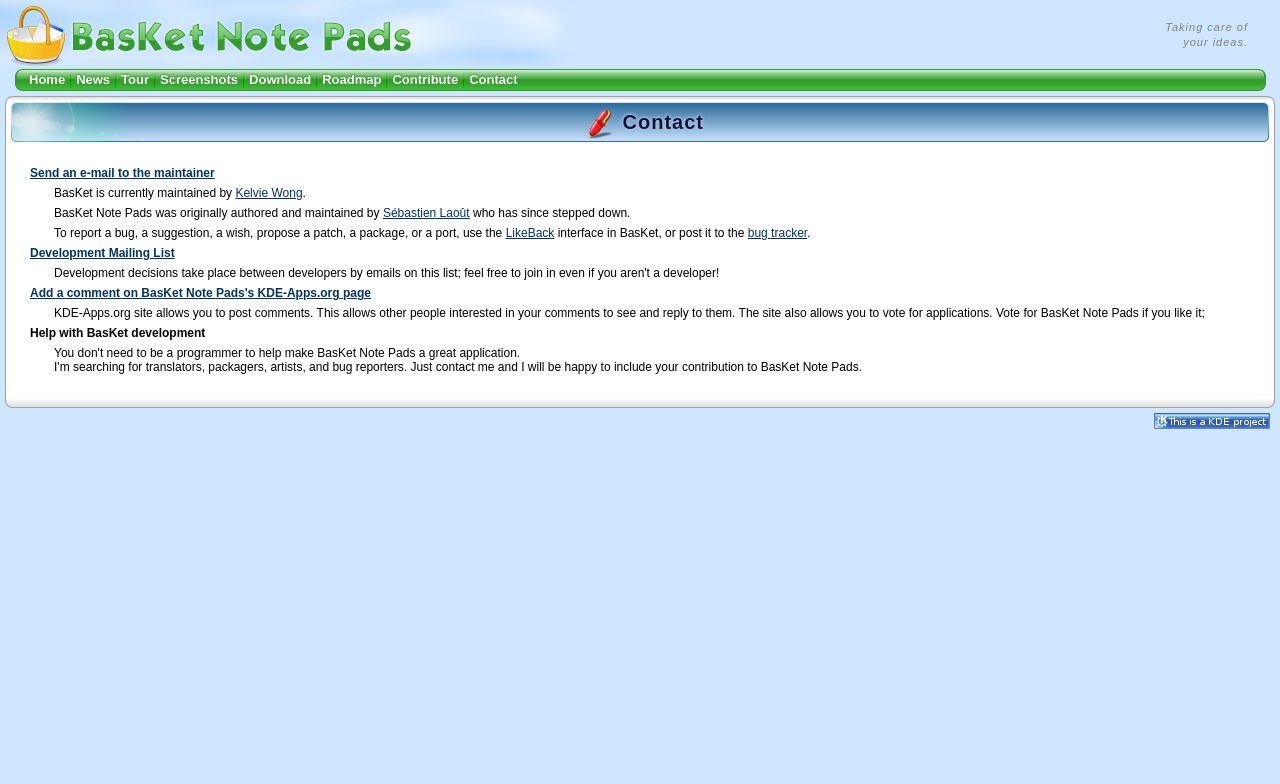
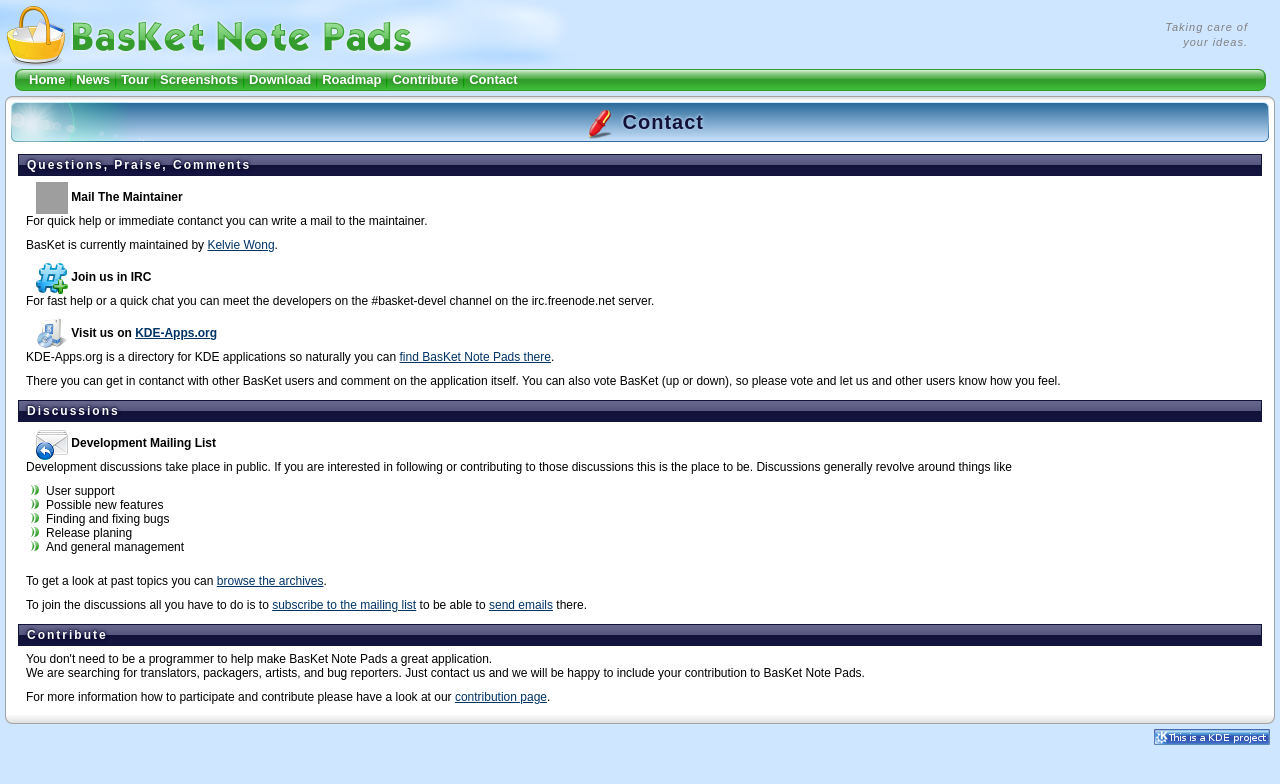
Before and after one commit to basket-notepads/basket-website, a PHP site: page /contact.php in a window 1280 px wide. Shown: the top 784 px of the page. Run offline with PHP 8.4, Linux system fonts and the light colour scheme; grey boxes are pictures that could not be loaded.

Commit message:
Redid contact.php using parts from contribute.php.

```diff
--- a/contact.php
+++ b/contact.php
@@ -6,18 +6,73 @@
 ?>
 <?php echoH2(); ?>
 
-    <dl>
-      <dt><? emailLink("Send an e-mail to the maintainer") ?></dt>
-        <dd>BasKet is currently maintained by <a href="mailto:kelvie@ieee.org">Kelvie Wong</a>.</dd>
-	<dd>BasKet Note Pads was originally authored and maintained by <a href="mailto:slaout@linux62.org">Sébastien Laoût</a> who has since stepped down.</dd>
-	<dd>To report a bug, a suggestion, a wish, propose a patch, a package, or a port, use the <a href="likeback.php">LikeBack</a> interface in BasKet, or post it to the <a href="bugs/">bug tracker</a>.</dd>
-      <dt><a href="mailinglist.php">Development Mailing List</a></dt>
-        <dd>Development decisions take place between developers by emails on this list; feel free to join in even if you aren't a developer!</dd>
-      <dt><a href="http://kde-apps.org/content/show.php?content=10020">Add a comment on BasKet Note Pads's KDE-Apps.org page</a></dt>
-        <dd>KDE-Apps.org site allows you to post comments. This allows other people interested in your comments to see and reply to them. The site also allows you to vote for applications. Vote for BasKet Note Pads if you like it;</dd>
-      <dt>Help with BasKet development</dt>
-        <dd>You don't need to be a programmer to help make BasKet Note Pads a great application.<br>
-          I'm searching for translators, packagers, artists, and bug reporters. Just contact me and I will be happy to include your contribution to BasKet Note Pads.</dd>
-    </dl>
+<?php /* from contribute.php */ ?>
+<h3>Questions, Praise, Comments</h3>
+  <h4>
+    <img  src="icons/mail-to-maintainer.png" alt="" width="32" height="32" />
+    Mail The Maintainer
+  </h4>
+  <p>
+    For quick help or immediate contanct you can write a mail to the maintainer.
+  </p>
+  <p>
+    BasKet is currently maintained by <a href="mailto:kelvie@ieee.org">Kelvie Wong</a>.
+  </p>
+
+  <h4>
+    <img  src="icons/irc.png" alt="" width="32" height="32" />
+    Join us in IRC
+  </h4>
+  <p>
+    For fast help or a quick chat you can meet the developers on the #basket-devel channel on the irc.freenode.net server.
+  </p>
+
+  <h4>
+    <img  src="icons/kde-apps.org.png" alt="" width="32" height="32" />
+    Visit us on <a href="http://kde-apps.org">KDE-Apps.org</a>
+  </h4>
+  <p>
+    KDE-Apps.org is a directory for KDE applications so naturally you can <a href="http://kde-apps.org/content/show.php?content=10020" title="BasKet Note Pads on KDE-Apps.org">find BasKet Note Pads there</a>.
+  </p>
+  <p>
+    There you can get in contanct with other BasKet users and comment on the application itself.
+    You can also vote BasKet (up or down), so please vote and let us and other users know how you feel.
+  </p>
+
+
+<h3>Discussions</h3>
+  <h4>
+    <img  src="icons/mailinglist.png" alt="" width="32" height="32" />
+    Development Mailing List
+  </h4>
+  <p>
+    Development discussions take place in public.
+    If you are interested in following or contributing to those discussions this is the place to be.
+    Discussions generally revolve around things like
+  </p>
+  <ul>
+    <li>User support</li>
+    <li>Possible new features</li>
+    <li>Finding and fixing bugs</li>
+    <li>Release planing</li>
+    <li>And general management</li>
+  </ul>
+  <p>
+    To get a look at past topics you can <a href="http://sourceforge.net/mailarchive/forum.php?forum_name=basket-devel">browse the archives</a>.
+  </p>
+  <p>
+    To join the discussions all you have to do is to <a href="https://lists.sourceforge.net/lists/listinfo/basket-devel">subscribe to the mailing list</a> to be able to <a href="mailto:basket-devel@lists.sourceforge.net">send emails</a> there.
+  </p>
+<?php /* end from contribute.php */ ?>
+
+<h3>Contribute</h3>
+  <p>
+    You don't need to be a programmer to help make BasKet Note Pads a great application.<br>
+    We are searching for translators, packagers, artists, and bug reporters.
+    Just contact us and we will be happy to include your contribution to BasKet Note Pads.
+  </p>
+  <p>
+    For more information how to participate and contribute please have a look at our <a href="contribute.php">contribution page</a>.
+  </p>
 
 <?php include('includes/footer.php'); ?>
```
